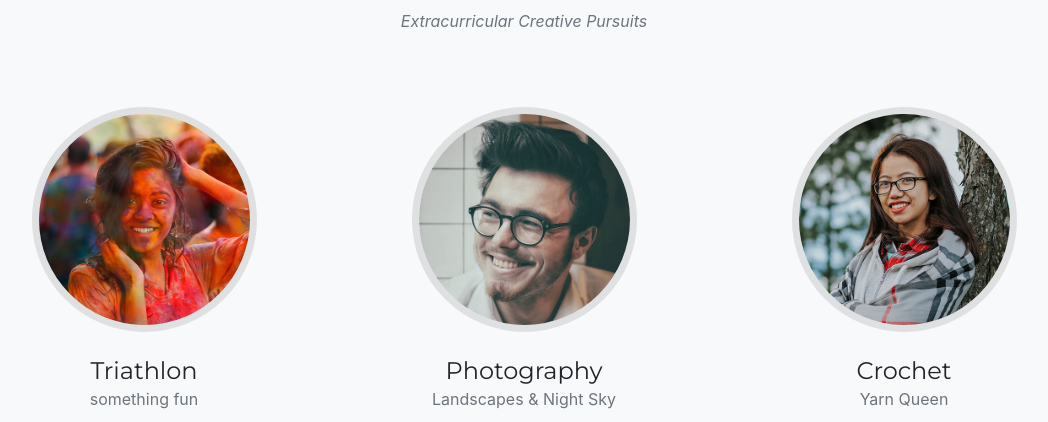
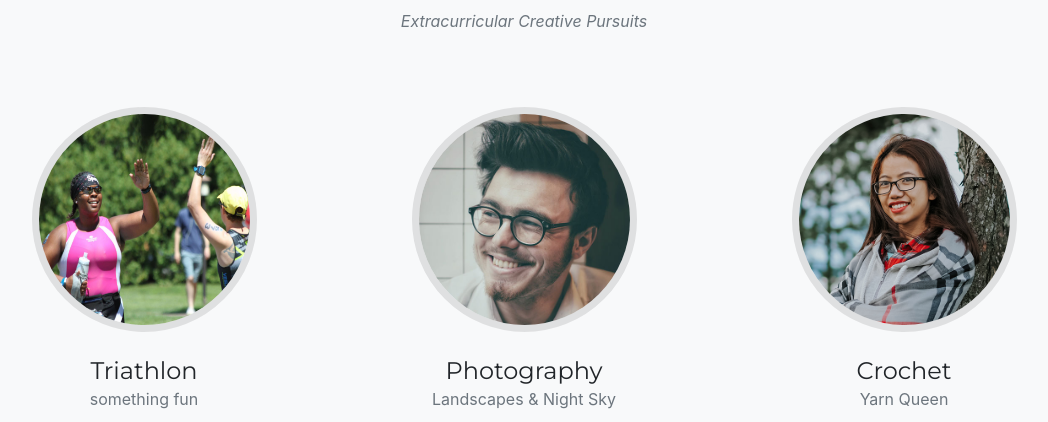
Before and after one commit to nateej1/nateej1.github.io, a website with bundled scripts: page index.html in a window 1280 px wide. Shown: the part 4385-4807 px from the top of the page, without its empty margins (116-1164 px from the left). Built offline with nearby package versions, Linux system fonts and the light colour scheme; a web font is replaced by a local one.

Commit message:
testing triathlon pic
line 276

```diff
--- a/index.html
+++ b/index.html
@@ -273,7 +273,7 @@
       <div class="row">
         <div class="col-sm-4">
           <div class="team-member">
-            <img class="mx-auto rounded-circle" src="img/team/1.jpg" alt="">
+            <img class="mx-auto rounded-circle" src="img/team/triathlon.jpg" alt="">
             <h4>Triathlon</h4> <!--Biking is my favorite event! I compete in Sprint and Olympic distance races across the Mid-Atlantic region-->
             <p class="text-muted">something fun</p>
             <ul class="list-inline social-buttons"> <!-- could change these buttons to be links to blogs or IG?-->
```
